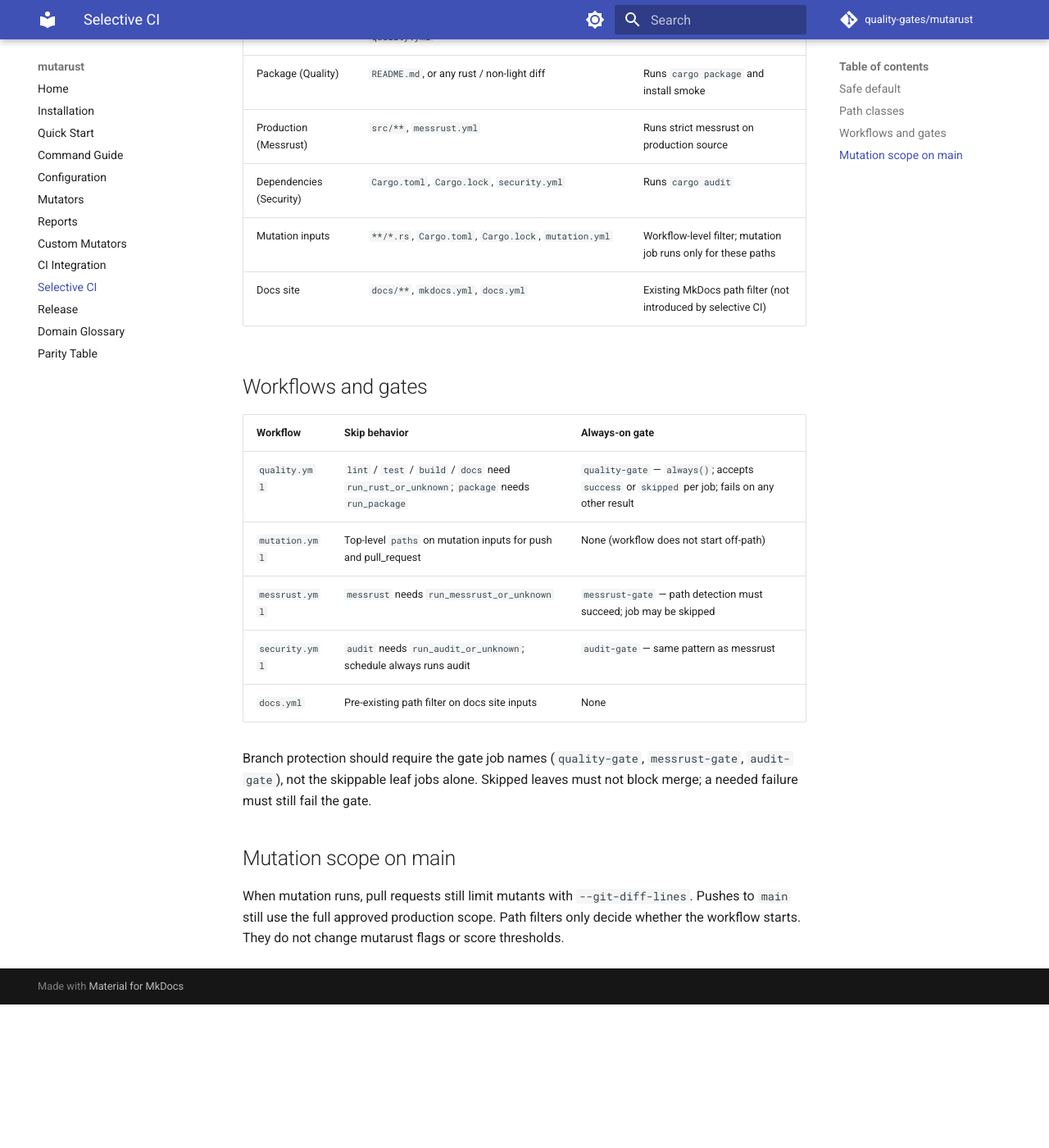
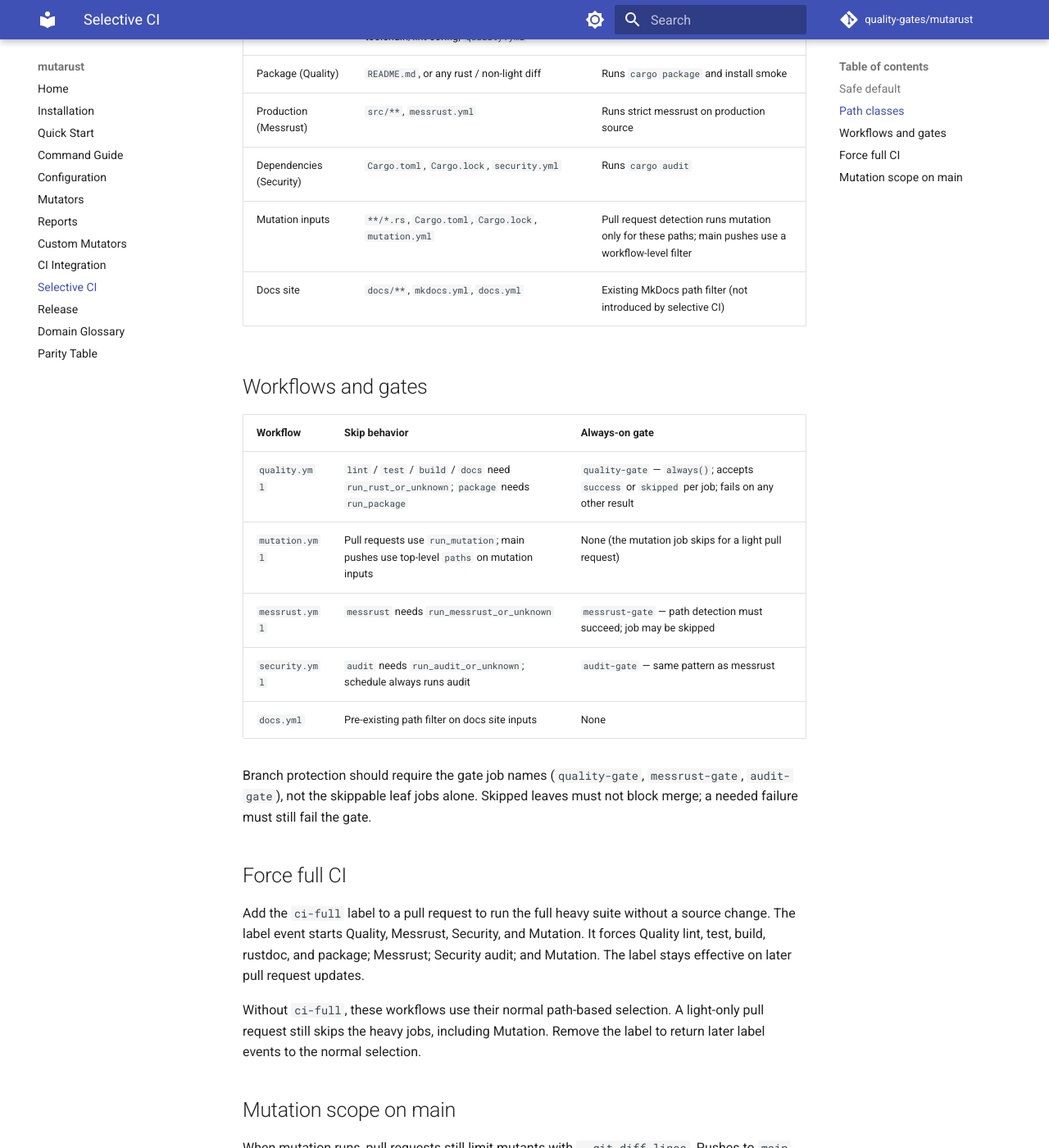
Before and after one commit to quality-gates/mutarust, an MkDocs documentation site: the page built from docs/selective-ci.md, in a window 1280 px wide and 1400 px high, scrolled down 964 px. Shown: the whole window at 82% size. Built offline with MkDocs 1.6.1 and Material for MkDocs 9.7.7, drawn with Linux system fonts in a browser that asks for light colours; comment, search, counter and statistics services are not loaded; before the commit the page ends 2189 px from its top, so only the background shows below that; some of the changed text lies outside the part shown.

Commit message:
Add ci-full selective CI escape hatch (#93)

```diff
--- a/docs/selective-ci.md
+++ b/docs/selective-ci.md
@@ -16,8 +16,9 @@ Prefer run over skip when unsure. Quality, Messrust, and Security derive a
 - no light path matched (`light != true`), so a pure unclassified diff still
   runs the heavy jobs.
 
-Skip only when the heavy class is false and light is true. Mutation uses a
-top-level workflow `paths` filter instead of that flag (see below).
+Skip only when the heavy class is false and light is true. Mutation derives a
+`run_mutation` flag for pull requests; main pushes use a top-level workflow
+`paths` filter (see below).
 
 A false skip — a heavy job skipped when the change could affect it — is a
 defect. Fix the path filters. Do not weaken the always-on gates to hide the
@@ -36,7 +37,7 @@ Security. Exact globs live in the workflows.
 | Package (Quality) | `README.md`, or any rust / non-light diff | Runs `cargo package` and install smoke |
 | Production (Messrust) | `src/**`, `messrust.yml` | Runs strict messrust on production source |
 | Dependencies (Security) | `Cargo.toml`, `Cargo.lock`, `security.yml` | Runs `cargo audit` |
-| Mutation inputs | `**/*.rs`, `Cargo.toml`, `Cargo.lock`, `mutation.yml` | Workflow-level filter; mutation job runs only for these paths |
+| Mutation inputs | `**/*.rs`, `Cargo.toml`, `Cargo.lock`, `mutation.yml` | Pull request detection runs mutation only for these paths; main pushes use a workflow-level filter |
 | Docs site | `docs/**`, `mkdocs.yml`, `docs.yml` | Existing MkDocs path filter (not introduced by selective CI) |
 
 ## Workflows and gates
@@ -44,7 +45,7 @@ Security. Exact globs live in the workflows.
 | Workflow | Skip behavior | Always-on gate |
 | --- | --- | --- |
 | `quality.yml` | `lint` / `test` / `build` / `docs` need `run_rust_or_unknown`; `package` needs `run_package` | `quality-gate` — `always()`; accepts `success` or `skipped` per job; fails on any other result |
-| `mutation.yml` | Top-level `paths` on mutation inputs for push and pull_request | None (workflow does not start off-path) |
+| `mutation.yml` | Pull requests use `run_mutation`; main pushes use top-level `paths` on mutation inputs | None (the mutation job skips for a light pull request) |
 | `messrust.yml` | `messrust` needs `run_messrust_or_unknown` | `messrust-gate` — path detection must succeed; job may be skipped |
 | `security.yml` | `audit` needs `run_audit_or_unknown`; schedule always runs audit | `audit-gate` — same pattern as messrust |
 | `docs.yml` | Pre-existing path filter on docs site inputs | None |
@@ -53,9 +54,19 @@ Branch protection should require the gate job names (`quality-gate`,
 `messrust-gate`, `audit-gate`), not the skippable leaf jobs alone. Skipped
 leaves must not block merge; a needed failure must still fail the gate.
 
+## Force full CI
+
+Add the `ci-full` label to a pull request to run the full heavy suite without a
+source change. The label event starts Quality, Messrust, Security, and Mutation.
+It forces Quality lint, test, build, rustdoc, and package; Messrust; Security
+audit; and Mutation. The label stays effective on later pull request updates.
+
+Without `ci-full`, these workflows use their normal path-based selection. A
+light-only pull request still skips the heavy jobs, including Mutation. Remove
+the label to return later label events to the normal selection.
+
 ## Mutation scope on main
 
 When mutation runs, pull requests still limit mutants with `--git-diff-lines`.
-Pushes to `main` still use the full approved production scope. Path filters only
-decide whether the workflow starts. They do not change mutarust flags or score
-thresholds.
+Pushes to `main` still use the full approved production scope. Path selection only decides whether the mutation job runs. It does not change
+mutarust flags or score thresholds.
```
Also changed, not shown: 5 other files.
